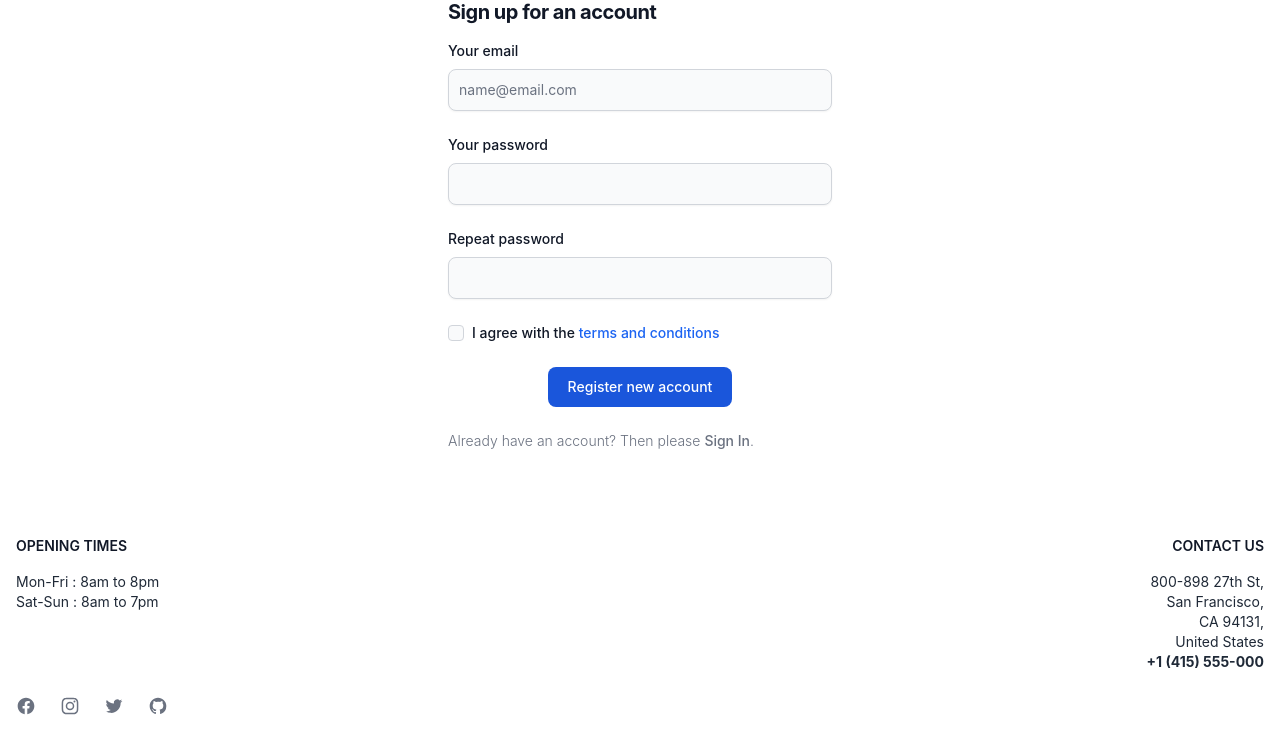
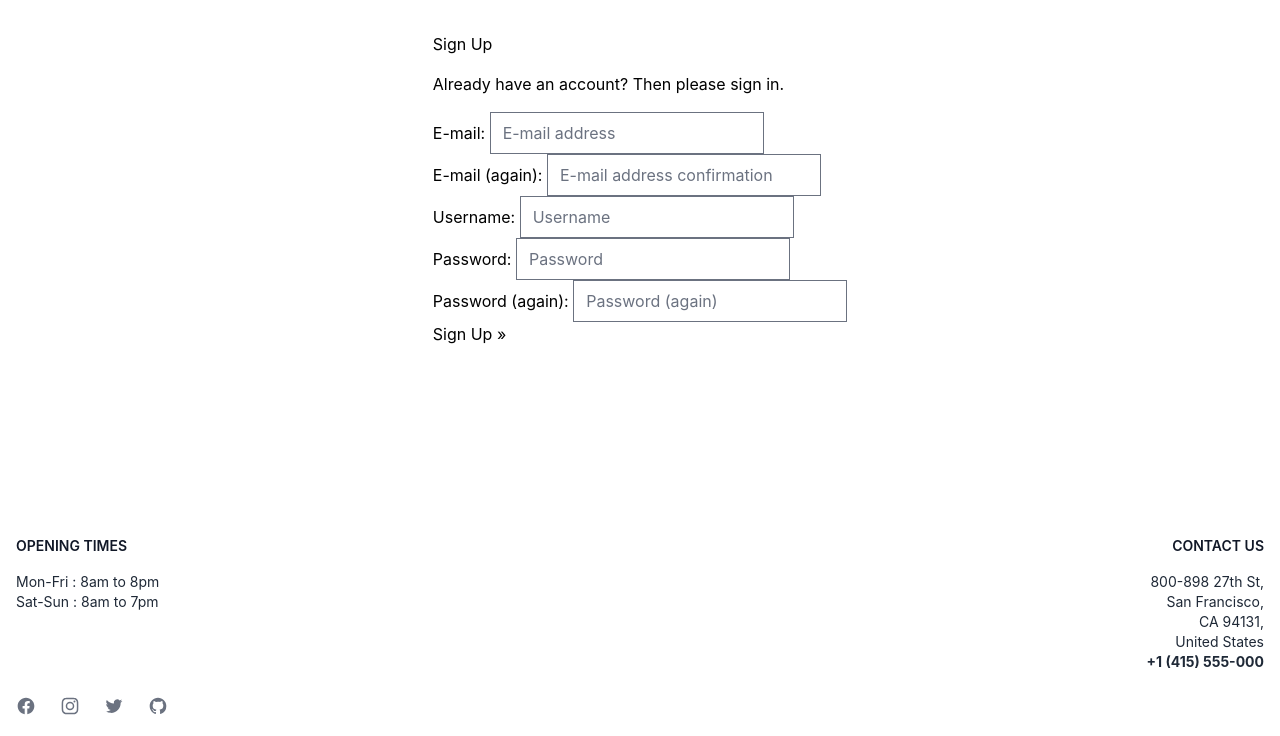
Before and after one commit to amylour/FreeFido, a Django app: page /accounts/signup/ in a window 1280 px wide. Shown: the part 64-800 px from the top of the page. Run offline with Django 3.2, Linux system fonts and the light colour scheme; style sheets or scripts are compiled from the project's sources; some libraries are stand-ins or nearby versions.

Commit message:
edit:form layout for auth

```diff
--- a/templates/allauth/account/logout.html
+++ b/templates/allauth/account/logout.html
@@ -7,7 +7,9 @@
 {% block head_title %}{% trans "Sign Out" %}{% endblock %}
 
 {% block content %}
-<h1>{% trans "Sign Out" %}</h1>
+<div class="flex flex-col items-center justify-center mx-auto lg:py-0">
+    <div class="p-6 space-y-4 md:space-y-6 sm:p-8">
+        <h1 class="text-bold">{% trans "Sign Out" %}</h1>
 
         <p>{% trans 'Are you sure you want to sign out?' %}</p>
 
@@ -18,6 +20,8 @@
             {% endif %}
             <button type="submit">{% trans 'Sign Out' %}</button>
         </form>
+    </div>
+</div>
 
 
 {% endblock %}
--- a/templates/allauth/account/signup.html
+++ b/templates/allauth/account/signup.html
@@ -7,14 +7,33 @@
 {% block head_title %}{% trans "Signup" %}{% endblock %}
 
 {% block content %}
+<div class="flex flex-col items-center justify-center mx-auto lg:py-0">
+    <div class="p-6 space-y-4 md:space-y-6 sm:p-8">
+        <h1>{% trans "Sign Up" %}</h1>
 
-<div class="flex justify-center items-center">
+        <p>{% blocktrans %}Already have an account? Then please
+            <a href="{{ login_url }}">sign in</a>.{% endblocktrans %}
+        </p>
+
+        <form class="signup" id="signup_form" method="post" action="{% url 'account_signup' %}">
+            {% csrf_token %}
+            {{ form.as_p }}
+            {% if redirect_field_value %}
+            <input type="hidden" name="{{ redirect_field_name }}" value="{% url 'add_user' %}" />
+            {% endif %}
+            <button type="submit">{% trans "Sign Up" %} &raquo;</button>
+        </form>
+    </div>
+</div>
+
+<!-- <div class="flex justify-center items-center">
     <div class="w-96">
         <h1 class="text-xl font-bold leading-tight tracking-tight text-gray-900 pb-4 md:text-2xl dark:text-white">
             {% trans "Sign up for an account" %}
         </h1>
         <form method="POST" action="{% url 'account_signup' %}">
             {% csrf_token %}
+            {{ form.as_p }}
             <div class="mb-6">
                 <label for="email" class="block mb-2 text-sm font-medium text-gray-900 dark:text-white">Your
                     email</label>
@@ -45,8 +64,8 @@
                 <label for="terms" class="ml-2 text-sm font-medium text-gray-900 dark:text-gray-300">I agree with the <a
                         href="#" class="text-blue-600 hover:underline dark:text-blue-500">terms and
                         conditions</a></label>
-            </div>
-            <div class="flex justify-center pb-6">
+            </div> -->
+<!-- <div class="flex justify-center pb-6">
                 <button type="submit"
                     class="text-white bg-blue-700 hover:bg-blue-800 focus:ring-4 focus:outline-none focus:ring-blue-300 font-medium rounded-lg text-sm px-5 py-2.5 text-center dark:bg-blue-600 dark:hover:bg-blue-700 dark:focus:ring-blue-800">Register
                     new account</button>
@@ -60,6 +79,6 @@
                 In</a>.
         </p>
     </div>
-</div>
+</div> -->
 
 {% endblock %}
```
Lines whose indentation alone changed are shown as unchanged.
